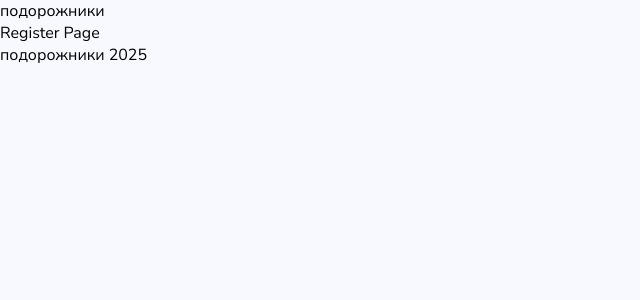
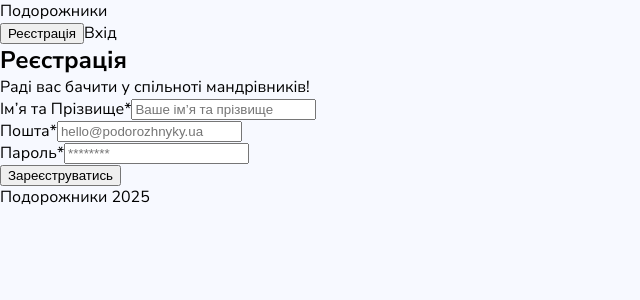
Before and after one commit to DDenysKoval/Travellers_Front, a Next.js app: page /register in a window 1280 px wide. Shown: the top 300 px of the page, without its empty margins (0-640 px from the left). Built offline with nearby package versions, Linux system fonts and the light colour scheme.

Commit message:
form layout ready. add styles + fix flicker

```diff
--- a/app/(auth routes)/layout.tsx
+++ b/app/(auth routes)/layout.tsx
@@ -2,29 +2,19 @@
 
 import AuthProvider from "@/components/AuthProvider/AuthProvider";
 import TanStackProvider from "@/components/TanStackProvider/TanStackProvider";
-import { useRouter } from "next/navigation";
-import { useEffect, useState } from "react";
 
 interface Props {
   children: React.ReactNode;
 }
 
 const AuthLayout = ({ children }: Props) => {
-  const [loading, setLoading] = useState(true);
-  const router = useRouter();
-
-  useEffect(() => {
-    router.refresh();
-    setLoading(false);
-  }, [router]);
-
   return (
     <TanStackProvider>
       <AuthProvider>
-        <main>
-          подорожники
-          {loading ? <div>Loading...</div> : children}
-          подорожники 2025
+        <main className="auth-layout">
+          <header className="auth-header">Подорожники</header>
+          {children}
+          <footer className="auth-footer">Подорожники 2025</footer>
         </main>
       </AuthProvider>
     </TanStackProvider>
--- a/app/(auth routes)/register/page.tsx
+++ b/app/(auth routes)/register/page.tsx
@@ -1,9 +1,9 @@
-"use client";
+import RegistrationForm from "@/components/AuthForm/RegistrationForm";
 
-import css from "./SignUpPage.module.css";
-
-const Register = () => {
-  return <main>Register Page</main>;
+export const metadata = {
+  title: "Реєстрація — Подорожники",
 };
 
-export default Register;
+export default function RegisterPage() {
+  return <RegistrationForm />;
+}
--- /dev/null
+++ b/components/AuthForm/AuthForm.module.css
@@ -0,0 +1,104 @@
+.auth-form {
+  width: 100%;
+  background: #fff;
+  border-radius: 16px;
+  padding: 32px;
+  font-family: "Inter", sans-serif;
+}
+
+.tabs {
+  display: flex;
+  justify-content: center;
+  border-bottom: 1px solid #e5e5e5;
+  margin-bottom: 24px;
+}
+
+.tab {
+  background: none;
+  border: none;
+  outline: none;
+  font-size: 15px;
+  font-weight: 500;
+  color: #999;
+  padding: 8px 16px;
+  cursor: pointer;
+  transition:
+    color 0.2s,
+    border-bottom 0.2s;
+  text-decoration: none;
+}
+
+.tab.active {
+  color: #000;
+  border-bottom: 2px solid #3b82f6;
+}
+
+.auth-title {
+  text-align: center;
+  font-size: 22px;
+  font-weight: 600;
+  margin-bottom: 4px;
+}
+
+.auth-subtitle {
+  text-align: center;
+  font-size: 14px;
+  color: #666;
+  margin-bottom: 24px;
+}
+
+.form {
+  display: flex;
+  flex-direction: column;
+  gap: 16px;
+}
+
+.form-group {
+  display: flex;
+  flex-direction: column;
+}
+
+.form-group label {
+  font-size: 14px;
+  color: #444;
+  margin-bottom: 6px;
+}
+
+.form-group input {
+  border: 1px solid #d1d5db;
+  border-radius: 8px;
+  padding: 10px 12px;
+  font-size: 14px;
+  outline: none;
+  transition:
+    border-color 0.2s,
+    box-shadow 0.2s;
+}
+
+.form-group input:focus {
+  border-color: #3b82f6;
+  box-shadow: 0 0 0 2px rgba(59, 130, 246, 0.2);
+}
+
+.error {
+  color: #e11d48;
+  font-size: 13px;
+  margin-top: 4px;
+}
+
+.submit-btn {
+  width: 100%;
+  background-color: #3b82f6;
+  color: #fff;
+  border: none;
+  border-radius: 8px;
+  padding: 10px;
+  font-size: 15px;
+  font-weight: 500;
+  cursor: pointer;
+  transition: background-color 0.2s;
+}
+
+.submit-btn:hover {
+  background-color: #2563eb;
+}
--- /dev/null
+++ b/components/AuthForm/RegistrationForm.tsx
@@ -0,0 +1,106 @@
+"use client";
+
+import { useRouter } from "next/navigation";
+import { Formik, Form, Field, ErrorMessage, FormikHelpers } from "formik";
+import * as Yup from "yup";
+import toast from "react-hot-toast";
+import Link from "next/link";
+
+interface Values {
+  name: string;
+  email: string;
+  password: string;
+}
+
+const RegistrationForm = () => {
+  const router = useRouter();
+
+  const validationSchema = Yup.object({
+    name: Yup.string().min(2, "Мінімум 2 символи").required("Обов’язкове поле"),
+    email: Yup.string().email("Некоректна пошта").required("Обов’язкове поле"),
+    password: Yup.string()
+      .min(6, "Мінімум 6 символів")
+      .required("Обов’язкове поле"),
+  });
+
+  const handleSubmit = async (
+    values: Values,
+    { setSubmitting }: FormikHelpers<Values>
+  ) => {
+    try {
+      const res = await fetch("/api/auth/register", {
+        method: "POST",
+        headers: { "Content-Type": "application/json" },
+        body: JSON.stringify(values),
+      });
+
+      if (!res.ok) {
+        const error = await res.json();
+        throw new Error(error.message || "Помилка реєстрації");
+      }
+
+      toast.success("Реєстрація успішна!");
+      router.push("/");
+    } catch (err) {
+      toast.error(err instanceof Error ? err.message : String(err));
+    } finally {
+      setSubmitting(false);
+    }
+  };
+
+  return (
+    <div className="auth-form">
+      <div className="tabs">
+        <button className="tab active">Реєстрація</button>
+        <Link href="/login" className="tab">
+          Вхід
+        </Link>
+      </div>
+
+      <h2 className="auth-title">Реєстрація</h2>
+      <p className="auth-subtitle">Раді вас бачити у спільноті мандрівників!</p>
+
+      <Formik
+        initialValues={{ name: "", email: "", password: "" }}
+        validationSchema={validationSchema}
+        onSubmit={handleSubmit}
+      >
+        {({ isSubmitting }) => (
+          <Form className="form">
+            <div className="form-group">
+              <label>Ім’я та Прізвище*</label>
+              <Field name="name" placeholder="Ваше ім’я та прізвище" />
+              <ErrorMessage name="name" component="div" className="error" />
+            </div>
+
+            <div className="form-group">
+              <label>Пошта*</label>
+              <Field
+                name="email"
+                type="email"
+                placeholder="hello@podorozhnyky.ua"
+              />
+              <ErrorMessage name="email" component="div" className="error" />
+            </div>
+
+            <div className="form-group">
+              <label>Пароль*</label>
+              <Field name="password" type="password" placeholder="********" />
+              <ErrorMessage name="password" component="div" className="error" />
+            </div>
+
+            <button
+              type="submit"
+              className="submit-btn"
+              disabled={isSubmitting}
+            >
+              Зареєструватись
+            </button>
+          </Form>
+        )}
+      </Formik>
+    </div>
+  );
+};
+
+export default RegistrationForm;
--- a/components/Header/Header.tsx
+++ b/components/Header/Header.tsx
@@ -1,13 +1,32 @@
-import AuthNavigation from "../AuthNavigation/AuthNavigation";
-import css from "./Header.module.css";
+// import AuthNavigation from "../AuthNavigation/AuthNavigation";
+// import css from "./Header.module.css";
 
-const Header = () => {
+// const Header = () => {
+//   return (
+//     <header>
+//       header
+//       <AuthNavigation />
+//     </header>
+//   );
+// };
+
+// export default Header;
+import { useState } from "react";
+import AuthForm from "../AuthForm/RegistrationForm";
+
+export default function Header() {
+  const [open, setOpen] = useState(false);
+
   return (
-    <header>
-      header
-      <AuthNavigation />
-    </header>
+    <>
+      <button onClick={() => setOpen(true)}>Увійти</button>
+      {open && (
+        <div className="modal-backdrop" onClick={() => setOpen(false)}>
+          <div className="modal" onClick={(e) => e.stopPropagation()}>
+            <AuthForm />
+          </div>
+        </div>
+      )}
+    </>
   );
-};
-
-export default Header;
+}
--- a/package.json
+++ b/package.json
@@ -18,11 +18,14 @@
     "next": "15.4.4",
     "react": "19.1.0",
     "react-dom": "19.1.0",
+    "react-hot-toast": "^2.6.0",
     "react-paginate": "^8.3.0",
+    "react-router-dom": "^7.9.5",
     "react-toastify": "^11.0.5",
+    "toast": "^0.5.4",
     "toaster": "^0.1.2",
     "use-debounce": "^10.0.5",
-    "yup": "^1.6.1",
+    "yup": "^1.7.1",
     "zustand": "^5.0.8"
   },
   "devDependencies": {
```
Also changed, not shown: app/(auth routes)/login/page.tsx (+6 -6 lines), components/AuthForm/LoginForm.tsx (added, +99 -0 lines), app/(auth routes)/@form/(.)login/page.tsx (added), app/(auth routes)/@form/(.)register/page.tsx (added), 1 other file (tests, documents, lock files or other folders).
